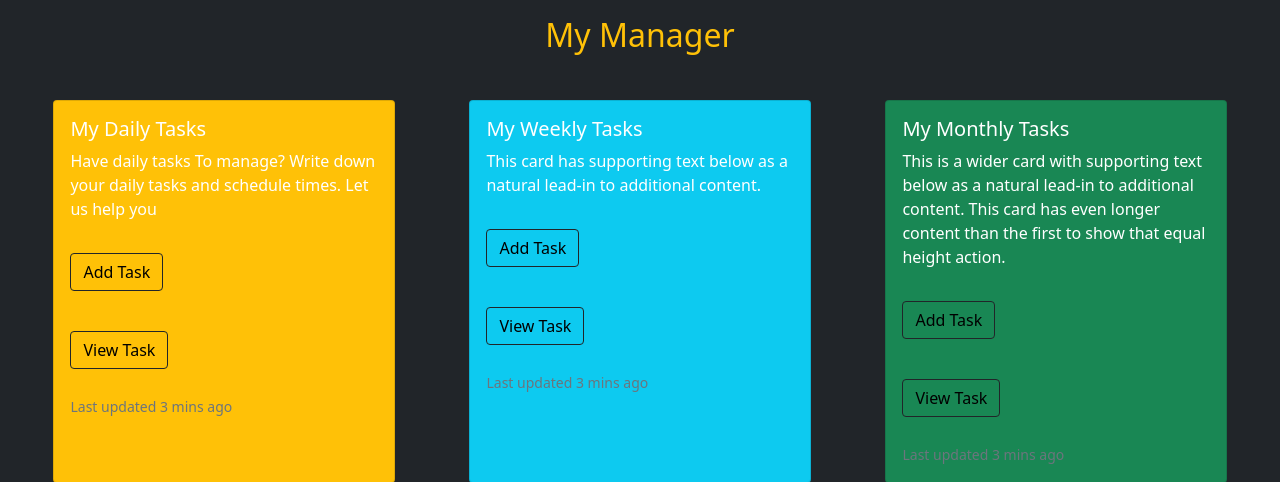
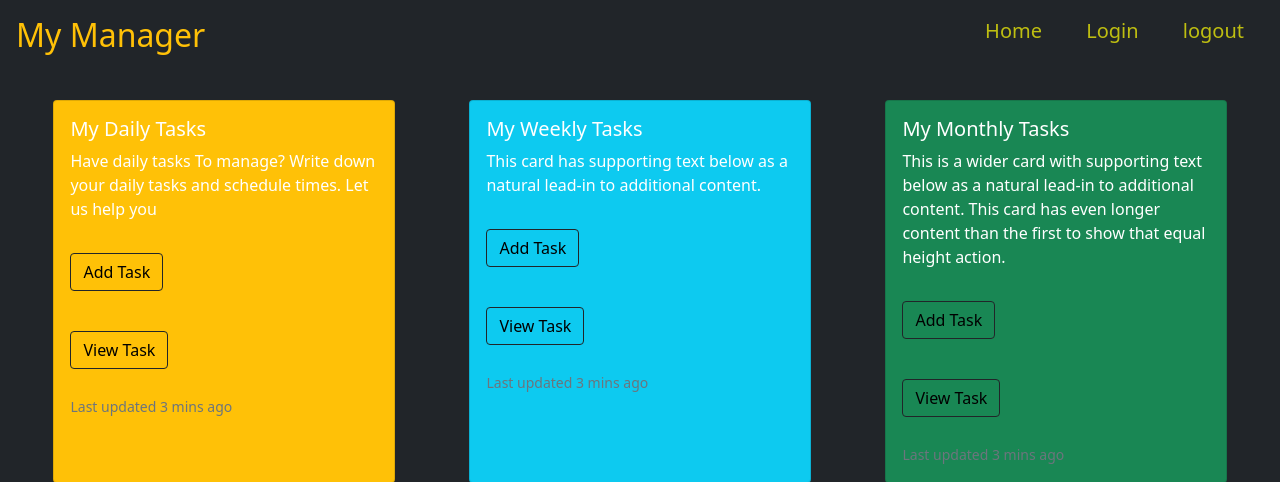
Before and after one commit to Shadyaobuya/ToDoList, a Django app: template tasks/templates/tasks/homepage.html in a window 1280 px wide. Shown: the top 482 px of the page. Run offline with Django 3.2, Linux system fonts and the light colour scheme; the template is opened without the code that fills it, so the values that code supplies are empty.

Commit message:
Create homepage

```diff
--- /dev/null
+++ b/runtime.txt
@@ -0,0 +1 @@
+Python 3.9.5
--- a/tasks/templates/tasks/homepage.html
+++ b/tasks/templates/tasks/homepage.html
@@ -1,6 +1,15 @@
 {%extends "tasks/layout.html"%}
 {%block body%}
-<h2 style="text-align:center">My Manager</h2>
+<nav>
+  <a class="link" href="{%url 'home'%}"> Home</a>
+  <a class="link" href="{%url 'login' %}">Login</a>
+  <a class="link" href="{%url 'logout'%}"> logout</a>
+
+</nav>
+<h2 >My Manager</h2>
+
+
+
 <div class="card-deck">
     <div class="card text-white bg-warning mb-3" >
       <div class="card-body">
--- a/tasks/templates/tasks/layout.html
+++ b/tasks/templates/tasks/layout.html
@@ -4,6 +4,11 @@
         <title>To Do List</title>
         <link href="https://cdn.jsdelivr.net/npm/bootstrap@5.0.2/dist/css/bootstrap.min.css" rel="stylesheet" integrity="sha384-EVSTQN3/azprG1Anm3QDgpJLIm9Nao0Yz1ztcQTwFspd3yD65VohhpuuCOmLASjC" crossorigin="anonymous">
         <style>
+            .nav{
+                float: right;
+                padding: 5%;
+
+            }
             .card{
                 margin-bottom: 10%;
                 width:40%;
@@ -27,8 +32,21 @@
                 text-decoration: none;
                 color: black;
             }
-        </style>
+            nav{
+                float: right;
+            }
+             .link{
+                font-size: 20px;
+                color: rgb(190, 190, 17);
+                text-decoration: none;
+                padding:20px ;
 
+            }
+            .link:hover{
+                color: whitesmoke;
+            }
+
+</style>
     </head>
     <body class="p-3 mb-2 bg-dark text-warning">
         {%block body%}
--- a/tasks/urls.py
+++ b/tasks/urls.py
@@ -2,10 +2,10 @@ from django.urls import path
 from . import views
 urlpatterns=[
 
-    path('',views.login_page,name='login'),
+    path('login/',views.login_page,name='login'),
     path('signup/',views.signup,name='signup'),
     path('logout/',views.logout_page,name='logout'),
     path('mytasks/',views.my_tasks,name="index"),
     path('addtask/', views.addTask,name="addtask"),
-    path('home/', views.homepage,name='home')
+    path('', views.homepage,name='home')
 ]
--- a/tasks/views.py
+++ b/tasks/views.py
@@ -7,8 +7,7 @@ from django.contrib.auth import authenticate,login,logout
 from django.contrib.auth.forms import UserCreationForm
 from django.contrib import messages
 from .forms import UserForm
-# from django.contrib.auth.decorators import login_required
-# Create your views here.
+
 
 
 class NewTask(forms.Form):
```
Also changed, not shown: helloworld/settings.py (+6 -2 lines), requirements.txt (added, +103 -0 lines), tasks/templates/tasks/addtask.html (+22 -0 lines), tasks/templates/tasks/index.html (+22 -13 lines), db.sqlite3, 1 other file.
